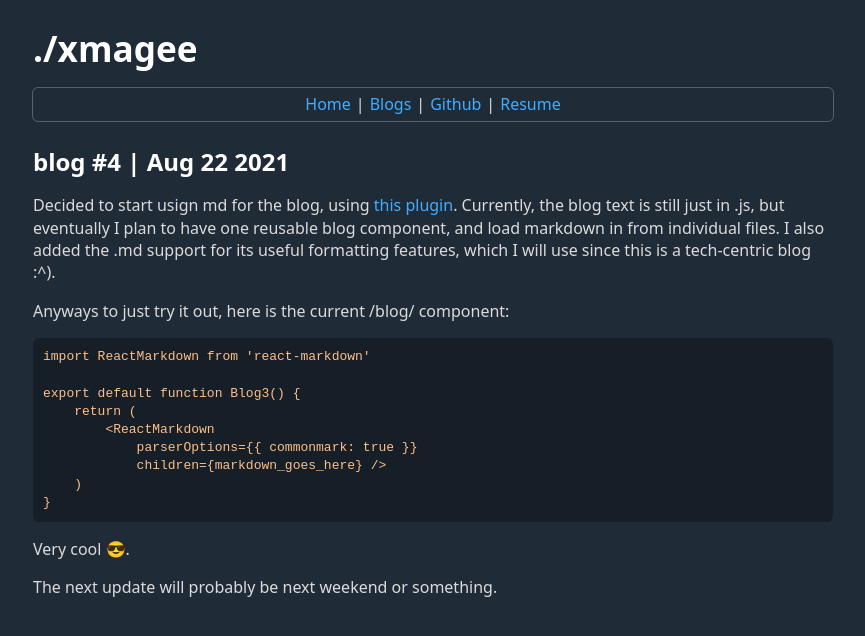
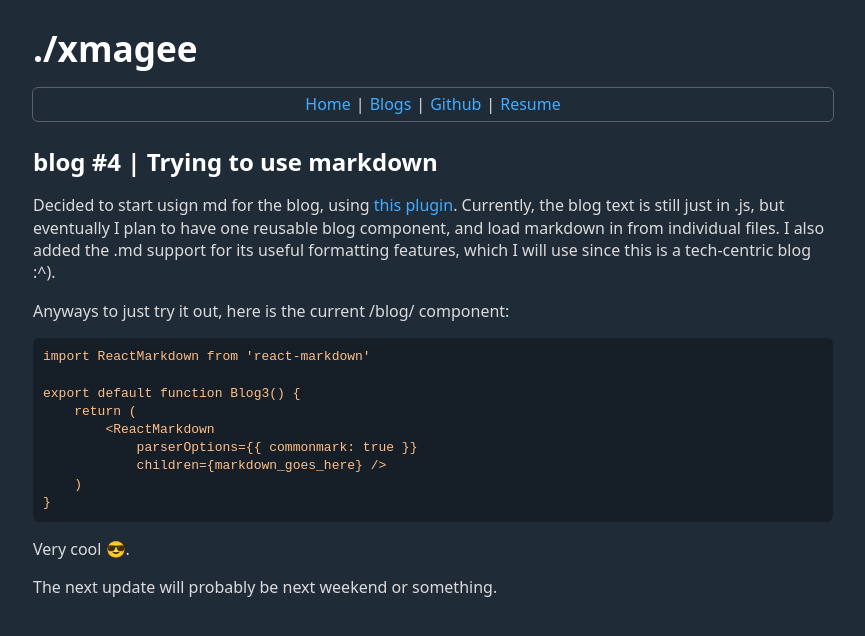
Before and after one commit to xmagee/bl0g, a Next.js app: page /blog/4 in a window 1280 px wide. Shown: the top 636 px of the page, without its empty margins (207-1072 px from the left). Built offline with nearby package versions, Linux system fonts and the light colour scheme.

Commit message:
fixed the issue with md.  i think.

```diff
--- a/package.json
+++ b/package.json
@@ -8,11 +8,10 @@
     "lint": "next lint"
   },
   "dependencies": {
-    "next": "11.0.1",
+    "next": "^11.1.0",
     "react": "17.0.2",
     "react-dom": "17.0.2",
-    "react-markdown": "^7.0.0",
-    "remark-gfm": "^2.0.0",
+    "react-markdown": "7.0.0",
     "water.css": "^2.0.0"
   },
   "devDependencies": {
--- a/pages/blog/4.js
+++ b/pages/blog/4.js
@@ -1,11 +1,11 @@
 import ReactMarkdown from 'react-markdown'
 
-export default function Blog3() {
+export default function Blog4() {
     return (
         <ReactMarkdown
             parserOptions={{ commonmark: true }}
             children={`
-## blog #4 | Aug 22 2021
+## blog #4 | Trying to use markdown
 
 Decided to start usign md for the blog, using [this plugin](https://github.com/remarkjs/react-markdown).  Currently, the blog text is still just
 in .js, but eventually I plan to have one reusable blog component, and load markdown in from individual files. I also added the .md support for
```
Also changed, not shown: 1 other file (tests, documents, lock files or other folders).
